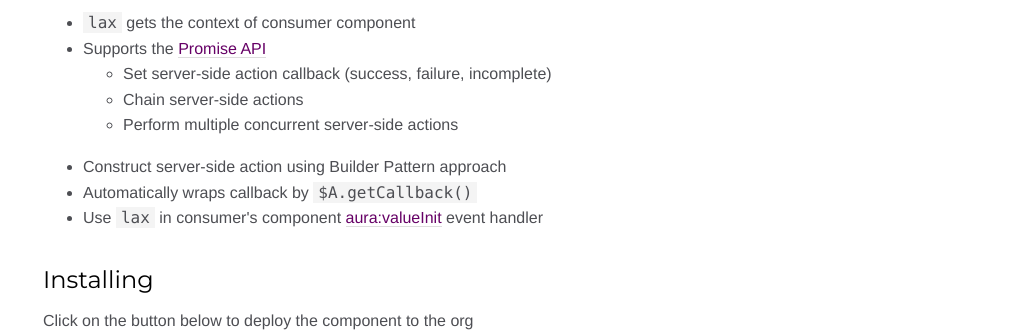
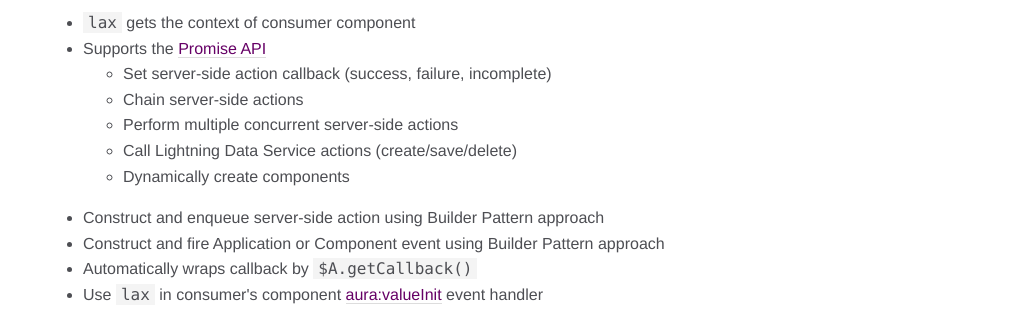
Before and after one commit to ruslan-kurchenko/sfdc-lax, a website: page docs/index.html in a window 1280 px wide. Shown: the part 860-1192 px from the top of the page, without its empty margins (247-1280 px from the left). Drawn offline with Linux system fonts and the light colour scheme.

Commit message:
Update features list and docs

```diff
--- a/docs/index.html
+++ b/docs/index.html
@@ -54,9 +54,12 @@
 <li>Set server-side action callback (success, failure, incomplete)</li>
 <li>Chain server-side actions</li>
 <li>Perform multiple concurrent server-side actions</li>
+<li>Call Lightning Data Service actions (create/save/delete)</li>
+<li>Dynamically create components</li>
 </ul>
 </li>
-<li>Construct server-side action using Builder Pattern approach</li>
+<li>Construct and enqueue server-side action using Builder Pattern approach</li>
+<li>Construct and fire Application or Component event using Builder Pattern approach</li>
 <li>Automatically wraps callback by <code>$A.getCallback()</code></li>
 <li>Use <code>lax</code> in consumer's component <a href="https://developer.salesforce.com/docs/atlas.en-us.lightning.meta/lightning/ref_aura_valueInit.htm">aura:valueInit</a> event handler</li>
 </ul>
@@ -228,7 +231,7 @@ component.lax.event('e.c:AppEvent')
 <br class="clear">
 
 <footer>
-    Documentation generated by <a href="https://github.com/jsdoc3/jsdoc">JSDoc 3.5.5</a> on Thu Feb 01 2018 13:28:24 GMT+0200 (EET) using the <a href="https://github.com/clenemt/docdash">docdash</a> theme.
+    Documentation generated by <a href="https://github.com/jsdoc3/jsdoc">JSDoc 3.5.5</a> on Thu Feb 01 2018 17:58:39 GMT+0200 (EET) using the <a href="https://github.com/clenemt/docdash">docdash</a> theme.
 </footer>
 
 <script>prettyPrint();</script>
```
Also changed, not shown: docs/Lax.html (+1 -1 lines), docs/LaxActionBuilder.html (+1 -1 lines), docs/LaxController.html (+1 -1 lines), docs/LaxDataService.html (+1 -1 lines), docs/LaxEventBuilder.html (+1 -1 lines), docs/LaxHelper.html (+1 -1 lines), docs/LaxPromise.html (+1 -1 lines), docs/global.html (+1 -1 lines), docs/laxController.js.html (+1 -1 lines), docs/laxHelper.js.html (+1 -1 lines), README.md.
